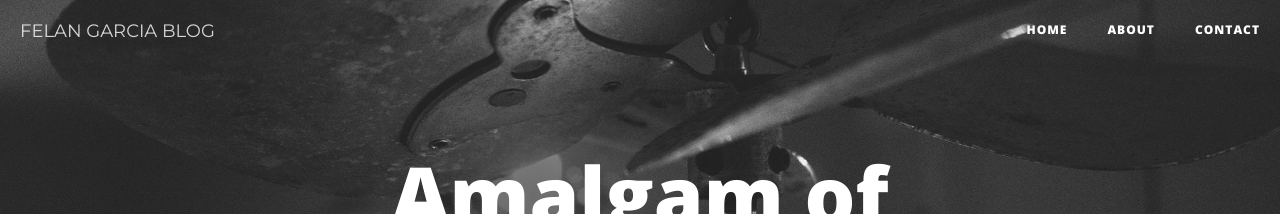
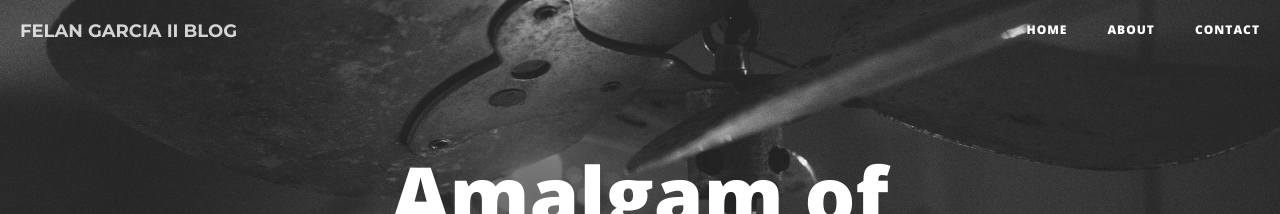
Before and after one commit to cadrev/blog, a Jekyll site: the page built from index.html, in a window 1280 px wide. Shown: the top 214 px of the page. Built offline with Jekyll 4.4.1, drawn with Linux system fonts in a browser that asks for light colours; nearby versions of some CDN libraries; the list of posts is cut into pages by our own code.

Commit message:
Update nav.html

```diff
--- a/_includes/nav.html
+++ b/_includes/nav.html
@@ -10,7 +10,7 @@
                 <span class="icon-bar"></span>
             </button>
                 <a class="navbar-brand" href="{{ site.baseurl }}/">
-                	<span style="font-family: 'Montserrat', sans-serif; font-weight:400;">FELAN GARCIA BLOG </span>
+                	<span style="font-family: 'Montserrat', sans-serif; font-weight:700;">FELAN GARCIA II BLOG </span>
                 </a>
           <!--  <a class="navbar-brand" href="{{ site.baseurl }}/">{{ site.title }}</a> -->
         </div>
```
